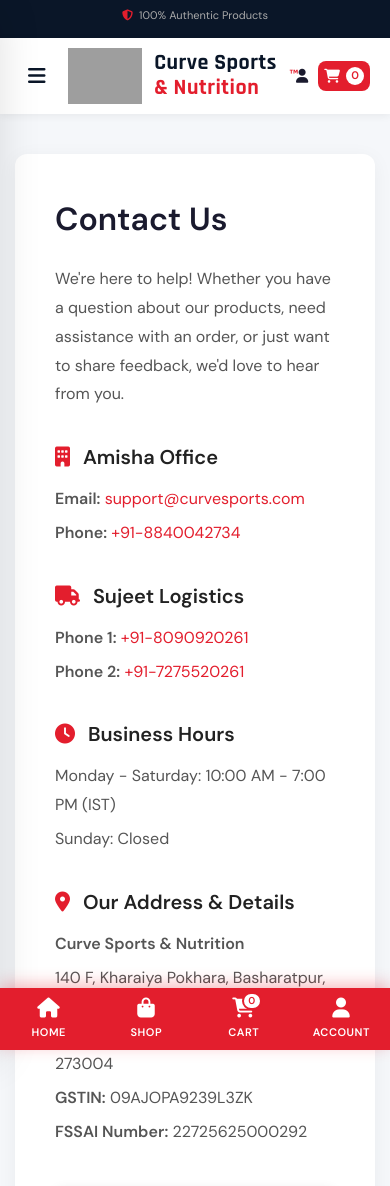
After one commit to barixl/curve-sports, a Flask app: page /contact in a window 390 px wide. The commit adds this page. Shown: the top 1186 px of the page. Run offline with Flask 3, Linux system fonts and the light colour scheme; data comes from the database, SQL or seed files in the repository; grey boxes are pictures that could not be loaded.

Commit message:
Update mobile navigation and add policy pages

```diff
--- a/routes/shop.py
+++ b/routes/shop.py
@@ -1,3 +1,4 @@
+from collections import defaultdict
 from flask import Blueprint, render_template, request, redirect, url_for, flash, jsonify
 from flask_login import current_user, login_required
 from extensions import db
@@ -65,30 +66,33 @@ def index():
 @shop_bp.route('/products')
 def products():
     page = request.args.get('page', 1, type=int)
-    category_slug = request.args.get('category')
-    brand_slug = request.args.get('brand')
+    category_slugs = request.args.getlist('category')
+    brand_slugs = request.args.getlist('brand')
     sort = request.args.get('sort', 'popular')
     search = request.args.get('q', '').strip()
     min_price = request.args.get('min_price', type=float)
     max_price = request.args.get('max_price', type=float)
+    on_sale = request.args.get('offers', type=int)
 
     query = Product.query.options(joinedload(Product.brand), joinedload(Product.variations)).filter_by(is_active=True)
-    on_sale = request.args.get('offers', type=int)
 
     if on_sale:
         query = query.filter(Product.original_price > Product.price)
     if search:
         query = query.filter(Product.name.ilike(f'%{search}%'))
-    if category_slug:
-        cat = Category.query.filter_by(slug=category_slug).first_or_404()
-        query = query.filter_by(category_id=cat.id)
-    else:
-        cat = None
-    if brand_slug:
-        brand = Brand.query.filter_by(slug=brand_slug).first_or_404()
-        query = query.filter_by(brand_id=brand.id)
-    else:
-        brand = None
+
+    selected_cats = []
+    if category_slugs:
+        selected_cats = Category.query.filter(Category.slug.in_(category_slugs)).all()
+        if selected_cats:
+            query = query.filter(Product.category_id.in_([c.id for c in selected_cats]))
+
+    selected_brands = []
+    if brand_slugs:
+        selected_brands = Brand.query.filter(Brand.slug.in_(brand_slugs)).all()
+        if selected_brands:
+            query = query.filter(Product.brand_id.in_([b.id for b in selected_brands]))
+
     if min_price:
         query = query.filter(Product.price >= min_price)
     if max_price:
@@ -105,12 +109,37 @@ def products():
     else:
         query = query.order_by(Product.review_count.desc())
 
-    pagination = query.paginate(page=page, per_page=12, error_out=False)
-    categories = Category.query.filter_by(is_active=True).all()
-    brands = Brand.query.filter_by(is_active=True).all()
-    return render_template('shop/products.html', products=pagination.items, pagination=pagination,
-                           categories=categories, brands=brands, selected_cat=cat,
-                           selected_brand=brand, sort=sort, search=search, offers=on_sale)
+    pagination = query.paginate(page=page, per_page=20, error_out=False)
+
+    all_categories = Category.query.filter_by(is_active=True).all()
+    all_brands = Brand.query.filter_by(is_active=True).order_by(Brand.name).all()
+
+    grouped_brands = defaultdict(list)
+    for b in all_brands:
+        first = b.name[0].upper()
+        grouped_brands[first if first.isalpha() else '#'].append(b)
+    alphabet = sorted(grouped_brands.keys())
+
+    selected_cat_slugs = [c.slug for c in selected_cats]
+    selected_brand_slugs = [b.slug for b in selected_brands]
+
+    return render_template('shop/products.html',
+        products=pagination.items,
+        pagination=pagination,
+        categories=all_categories,
+        brands=all_brands,
+        grouped_brands=grouped_brands,
+        alphabet=alphabet,
+        selected_cats=selected_cats,
+        selected_cat=selected_cats[0] if len(selected_cats) == 1 else None,
+        selected_cat_slugs=selected_cat_slugs,
+        selected_brands=selected_brands,
+        selected_brand=selected_brands[0] if len(selected_brands) == 1 else None,
+        selected_brand_slugs=selected_brand_slugs,
+        sort=sort,
+        search=search,
+        offers=on_sale,
+    )
 
 
 @shop_bp.route('/product/<slug>')
@@ -190,3 +219,24 @@ def search():
     if not q:
         return redirect(url_for('shop.products'))
     return redirect(url_for('shop.products', q=q))
+
+
+@shop_bp.route('/terms')
+def terms():
+    return render_template('shop/terms.html')
+
+@shop_bp.route('/privacy')
+def privacy():
+    return render_template('shop/privacy.html')
+
+@shop_bp.route('/refund')
+def refund():
+    return render_template('shop/refund.html')
+
+@shop_bp.route('/shipping')
+def shipping():
+    return render_template('shop/shipping.html')
+
+@shop_bp.route('/contact')
+def contact():
+    return render_template('shop/contact.html')
--- a/static/css/style.css
+++ b/static/css/style.css
@@ -1764,3 +1790,73 @@ tr:hover td { background: #fafafa; }
   content-visibility: auto;
   contain-intrinsic-size: auto 500px;
 }
+
+/* ── MOBILE BOTTOM NAV ─────────────────────────────── */
+.mobile-bottom-nav {
+  display: none;
+  position: fixed;
+  bottom: 0;
+  left: 0;
+  width: 100%;
+  background: var(--primary);
+  box-shadow: 0 -4px 15px rgba(227,30,45,0.3);
+  z-index: 1000;
+  justify-content: space-around;
+  padding: 10px 0 8px;
+  border-top: none;
+}
+
+.mobile-nav-item {
+  display: flex;
+  flex-direction: column;
+  align-items: center;
+  gap: 4px;
+  color: white;
+  font-size: 11px;
+  font-weight: 600;
+  text-transform: uppercase;
+  letter-spacing: 0.5px;
+  text-decoration: none;
+  flex: 1;
+  transition: color 0.2s, transform 0.2s;
+}
+
+.mobile-nav-item i {
+  font-size: 20px;
+  margin-bottom: 2px;
+}
+
+.mobile-nav-item:hover, .mobile-nav-item.active {
+  color: white;
+}
+
+.relative-icon {
+  position: relative;
+}
+
+.mobile-cart-badge {
+  position: absolute;
+  top: -6px;
+  right: calc(50% - 18px);
+  background: white;
+  color: var(--primary);
+  font-size: 10px;
+  font-weight: 700;
+  min-width: 18px;
+  height: 18px;
+  border-radius: 9px;
+  display: flex;
+  align-items: center;
+  justify-content: center;
+  padding: 0 4px;
+  border: 2px solid var(--primary);
+}
+
+@media (max-width: 768px) {
+  .mobile-bottom-nav {
+    display: flex;
+  }
+  body {
+    padding-bottom: 66px !important;
+  }
+}
--- a/templates/base.html
+++ b/templates/base.html
@@ -34,7 +34,7 @@
 
       <a href="{{ url_for('shop.index') }}" class="logo" style="display:flex; align-items:center; gap:12px">
         <img src="https://res.cloudinary.com/dqnckehnu/image/upload/v1777143823/curve-sports/curve-logo.png" alt="Logo" style="height:56px; width:auto">
-        <span class="logo-text" style="font-size:22px; line-height:1.15">Curve Sports<br><span style="font-size:13px; font-weight:500; letter-spacing:1.5px; text-transform:uppercase; color:var(--primary)">and Nutrition</span></span><span class="logo-dot">™</span>
+        <span class="logo-text" style="font-size:22px; line-height:1.15">Curve Sports<br><span style="color:var(--primary)">& Nutrition</span></span><span class="logo-dot">™</span>
       </a>
 
       <form class="search-bar" action="{{ url_for('shop.search') }}" method="get">
@@ -76,7 +76,7 @@
     <div class="sidebar-header">
       <div class="logo" style="display:flex; align-items:center; gap:10px">
         <img src="https://res.cloudinary.com/dqnckehnu/image/upload/v1777143823/curve-sports/curve-logo.png" alt="Logo" style="height:38px; width:auto">
-        <span style="font-size:18px; font-weight:700; line-height:1.2">Curve Sports<br><span style="font-size:11px; font-weight:500; letter-spacing:1.5px; text-transform:uppercase; color:var(--primary)">and Nutrition</span></span><span class="logo-dot">™</span>
+        <span style="font-size:18px; font-weight:700; line-height:1.2">Curve Sports<br><span style="color:var(--primary)">& Nutrition</span></span><span class="logo-dot">™</span>
       </div>
       <button class="close-btn" id="closeSidebar"><i class="fas fa-times"></i></button>
     </div>
@@ -188,7 +188,7 @@
       <div class="footer-col">
         <div class="footer-logo" style="display:flex; align-items:center; gap:10px; margin-bottom:15px">
           <img src="{{ url_for('static', filename='images/curve-logo.webp') }}" alt="Logo" style="height:48px; width:auto" loading="lazy">
-          <span style="font-size:20px; font-weight:700; line-height:1.2">Curve Sports<br><span style="font-size:12px; font-weight:500; letter-spacing:1.5px; text-transform:uppercase; color:var(--primary)">and Nutrition</span></span>™
+          <span style="font-size:20px; font-weight:700; line-height:1.2">Curve Sports<br><span style="color:var(--primary)">& Nutrition</span></span>™
         </div>
         <p>India's most trusted authentic supplement store. We guarantee 100% genuine products sourced directly from manufacturers.</p>
         <div class="social-links">
@@ -219,14 +219,15 @@
       <div class="footer-col">
         <h4>Support</h4>
         <ul>
-          <li><a href="#">Help Center</a></li>
-          <li><a href="#">Track Order</a></li>
-          <li><a href="#">Return Policy</a></li>
-          <li><a href="#">Privacy Policy</a></li>
+          <li><a href="{{ url_for('shop.contact') }}">Contact Us</a></li>
+          <li><a href="{{ url_for('shop.shipping') }}">Shipping Policy</a></li>
+          <li><a href="{{ url_for('shop.refund') }}">Refund Policy</a></li>
+          <li><a href="{{ url_for('shop.privacy') }}">Privacy Policy</a></li>
+          <li><a href="{{ url_for('shop.terms') }}">Terms & Conditions</a></li>
         </ul>
         <div class="footer-contact">
           <p><i class="fas fa-envelope"></i> support@curvesports.com</p>
-          <p><i class="fas fa-phone"></i> +91-999-999-9999</p>
+          <p><i class="fas fa-phone"></i> +91-9312110022, +91-9810227504</p>
         </div>
       </div>
     </div>
@@ -250,6 +251,27 @@
     </div>
   </div>
 </footer>
+
+<!-- MOBILE BOTTOM NAV -->
+<div class="mobile-bottom-nav">
+  <a href="{{ url_for('shop.index') }}" class="mobile-nav-item">
+    <i class="fas fa-home"></i>
+    <span>Home</span>
+  </a>
+  <a href="{{ url_for('shop.products') }}" class="mobile-nav-item">
+    <i class="fas fa-shopping-bag"></i>
+    <span>Shop</span>
+  </a>
+  <a href="{{ url_for('cart.cart') }}" class="mobile-nav-item relative-icon">
+    <i class="fas fa-shopping-cart"></i>
+    <span class="mobile-cart-badge" id="mobile-cart-count">0</span>
+    <span>Cart</span>
+  </a>
+  <a href="{{ url_for('auth.profile') }}" class="mobile-nav-item">
+    <i class="fas fa-user"></i>
+    <span>Account</span>
+  </a>
+</div>
 
 <script>
 document.addEventListener('DOMContentLoaded', () => {
@@ -282,7 +304,10 @@ async function updateCartCount() {
   try {
     const r = await fetch('/cart/count');
     const d = await r.json();
-    document.getElementById('cart-count').textContent = d.count;
+    const countEl = document.getElementById('cart-count');
+    if (countEl) countEl.textContent = d.count;
+    const mobileCountEl = document.getElementById('mobile-cart-count');
+    if (mobileCountEl) mobileCountEl.textContent = d.count;
   } catch(e) {}
 }
 updateCartCount();
--- /dev/null
+++ b/templates/shop/contact.html
@@ -0,0 +1,50 @@
+{% extends 'base.html' %}
+{% block title %}Contact Us - Curve Sports{% endblock %}
+{% block content %}
+<div class="container" style="padding: 40px 15px;">
+  <div class="card" style="padding: 40px; background: #fff; border-radius: 12px; box-shadow: 0 4px 20px rgba(0,0,0,0.05);">
+    <h1 style="margin-bottom: 20px; font-size: 32px; font-weight: 700;">Contact Us</h1>
+    <div style="line-height: 1.8; color: #555; font-size: 16px;">
+      <p>We're here to help! Whether you have a question about our products, need assistance with an order, or just want to share feedback, we'd love to hear from you.</p>
+
+      <div style="display: flex; flex-wrap: wrap; gap: 30px; margin-top: 30px;">
+        <div style="flex: 1; min-width: 250px;">
+          <h3 style="color: #222; font-size: 20px; margin-bottom: 10px;"><i class="fas fa-building" style="color: var(--primary); margin-right: 8px;"></i> Amisha Office</h3>
+          <p style="margin-bottom: 5px;"><strong>Email:</strong> <a href="mailto:support@curvesports.com" style="color: var(--primary); text-decoration: none;">support@curvesports.com</a></p>
+          <p><strong>Phone:</strong> <a href="tel:+918840042734" style="color: var(--primary); text-decoration: none;">+91-8840042734</a></p>
+        </div>
+
+        <div style="flex: 1; min-width: 250px;">
+          <h3 style="color: #222; font-size: 20px; margin-bottom: 10px;"><i class="fas fa-truck" style="color: var(--primary); margin-right: 8px;"></i> Sujeet Logistics</h3>
+          <p style="margin-bottom: 5px;"><strong>Phone 1:</strong> <a href="tel:+918090920261" style="color: var(--primary); text-decoration: none;">+91-8090920261</a></p>
+          <p><strong>Phone 2:</strong> <a href="tel:+917275520261" style="color: var(--primary); text-decoration: none;">+91-7275520261</a></p>
+        </div>
+
+        <div style="flex: 1; min-width: 250px;">
+          <h3 style="color: #222; font-size: 20px; margin-bottom: 10px;"><i class="fas fa-clock" style="color: var(--primary); margin-right: 8px;"></i> Business Hours</h3>
+          <p style="margin-bottom: 5px;">Monday - Saturday: 10:00 AM - 7:00 PM (IST)</p>
+          <p>Sunday: Closed</p>
+        </div>
+
+        <div style="flex: 1; min-width: 250px;">
+          <h3 style="color: #222; font-size: 20px; margin-bottom: 10px;"><i class="fas fa-map-marker-alt" style="color: var(--primary); margin-right: 8px;"></i> Our Address & Details</h3>
+          <p style="margin-bottom: 5px;"><strong>Curve Sports & Nutrition</strong></p>
+          <p style="margin-bottom: 5px;">140 F, Kharaiya Pokhara, Basharatpur, Medical College road, Near Anand Mashroom, Gorakhpur, Uttar Pradesh 273004</p>
+          <p style="margin-bottom: 5px;"><strong>GSTIN:</strong> 09AJOPA9239L3ZK</p>
+          <p><strong>FSSAI Number:</strong> 22725625000292</p>
+        </div>
+      </div>
+
+      <div style="margin-top: 40px; border-radius: 8px; overflow: hidden; box-shadow: 0 4px 12px rgba(0,0,0,0.1);">
+        <iframe src="https://www.google.com/maps/embed?pb=!1m18!1m12!1m3!1d3554.264997049186!2d83.26922887454683!3d27.021791076582335!2m3!1f0!2f0!3f0!3m2!1i1024!2i768!4f13.1!3m3!1m2!1s0x3996b53ae285dbcd%3A0x1df4df9beadb5355!2sCurve%20Sports%20%26%20Nutrition!5e0!3m2!1sen!2sde!4v1780263975582!5m2!1sen!2sde" width="100%" height="450" style="border:0;" allowfullscreen="" loading="lazy" referrerpolicy="no-referrer-when-downgrade"></iframe>
+      </div>
+
+      <div style="margin-top: 40px; padding-top: 20px; border-top: 1px solid #eee;">
+        <h3 style="color: #222; font-size: 20px; margin-bottom: 10px;">Communication Policy</h3>
+        <p style="margin-bottom: 10px;"><strong>To Communicate with You:</strong> We may use your information to respond to your inquiries, provide customer service support, send you important information about the services, and marketing communications (with your consent) via different channels, including but not limited to SMS, Email, RCS, WhatsApp, and Voice.</p>
+        <p>For more details on how we handle your data, please read our full <a href="{{ url_for('shop.privacy') }}" style="color: var(--primary); text-decoration: underline; font-weight: 500;">Privacy Policy</a>.</p>
+      </div>
+    </div>
+  </div>
+</div>
+{% endblock %}
```
Also changed, not shown: other parts of static/css/style.css (+42 -16 lines), templates/shop/index.html (+6 -6 lines), templates/shop/privacy.html (added, +23 -0 lines), templates/shop/products.html (+78 -39 lines), templates/shop/refund.html (added, +20 -0 lines), templates/shop/shipping.html (added, +20 -0 lines), templates/shop/terms.html (added, +22 -0 lines), products.csv (added), 1 other file.
